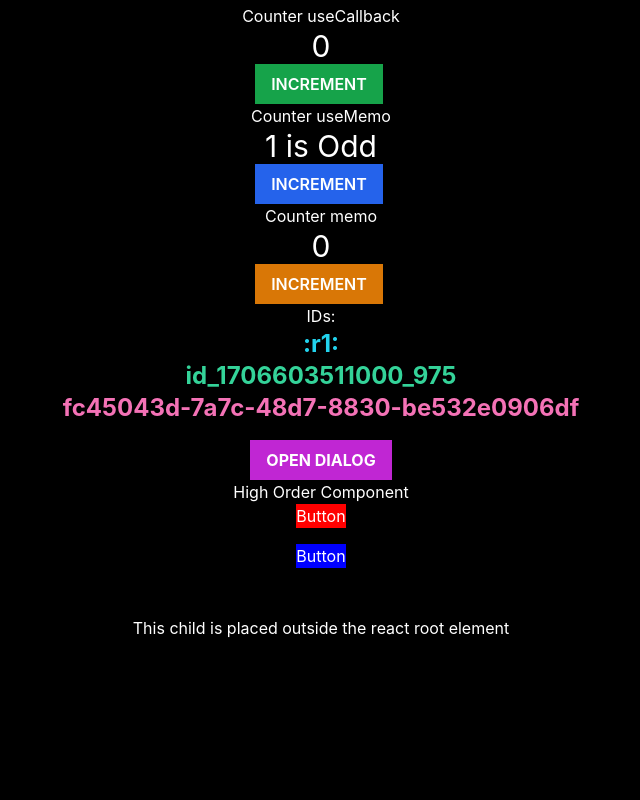
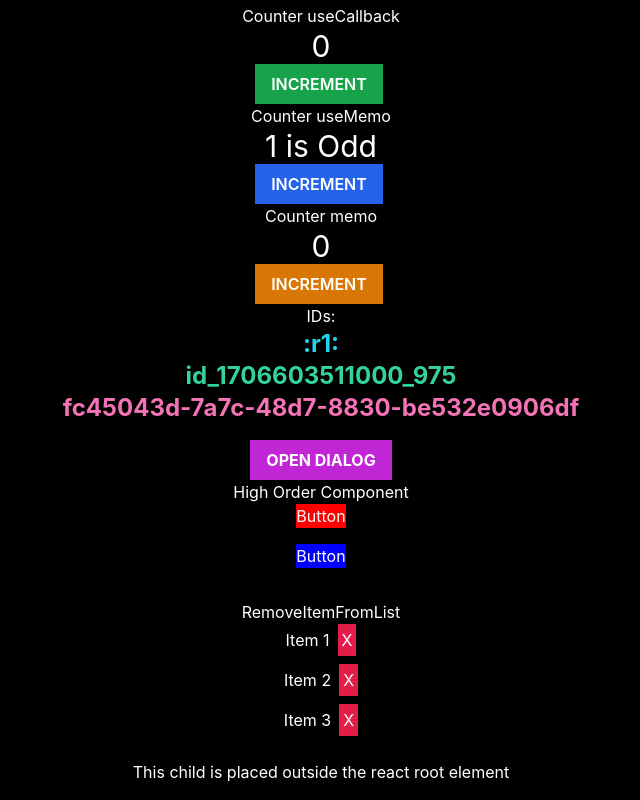
Before and after one commit to emanuelefavero/react-essentials, a React (Vite) app: page / in a window 1280 px wide. Shown: the part 788-1588 px from the top of the page, without its empty margins (319-959 px from the left). Before the commit the page ends 1444 px from the top, so only its background shows below. Built offline with nearby package versions, Linux system fonts and the light colour scheme.

Commit message:
add remove item from list

```diff
--- a/src/App.tsx
+++ b/src/App.tsx
@@ -18,6 +18,7 @@ import Id from './components/Id'
 import Dialog from './components/Dialog'
 import HOC from './components/HOC'
 import Portal from './components/Portal'
+import RemoveItemFromList from './components/RemoveItemFromList'
 
 function App() {
   // Custom hooks
@@ -102,6 +103,9 @@ function App() {
 
       {/* createPortal method */}
       <Portal />
+
+      {/* Remove item from list */}
+      <RemoveItemFromList />
     </main>
   )
 }
--- /dev/null
+++ b/src/components/RemoveItemFromList.tsx
@@ -0,0 +1,29 @@
+import { useState } from 'react'
+
+export default function RemoveItemFromList() {
+  const [items, setItems] = useState(['Item 1', 'Item 2', 'Item 3'])
+
+  const removeItem = (indexToRemove: number) => {
+    setItems(items.filter((_, index) => index !== indexToRemove))
+  }
+
+  return (
+    <>
+      <h2>RemoveItemFromList</h2>
+
+      <ul>
+        {items.map((item, index) => (
+          <li key={index} className='mb-2'>
+            {item}
+            <button
+              className='bg-rose-600 text-white ml-2 px-1 py-1'
+              onClick={() => removeItem(index)}
+            >
+              X
+            </button>
+          </li>
+        ))}
+      </ul>
+    </>
+  )
+}
```
